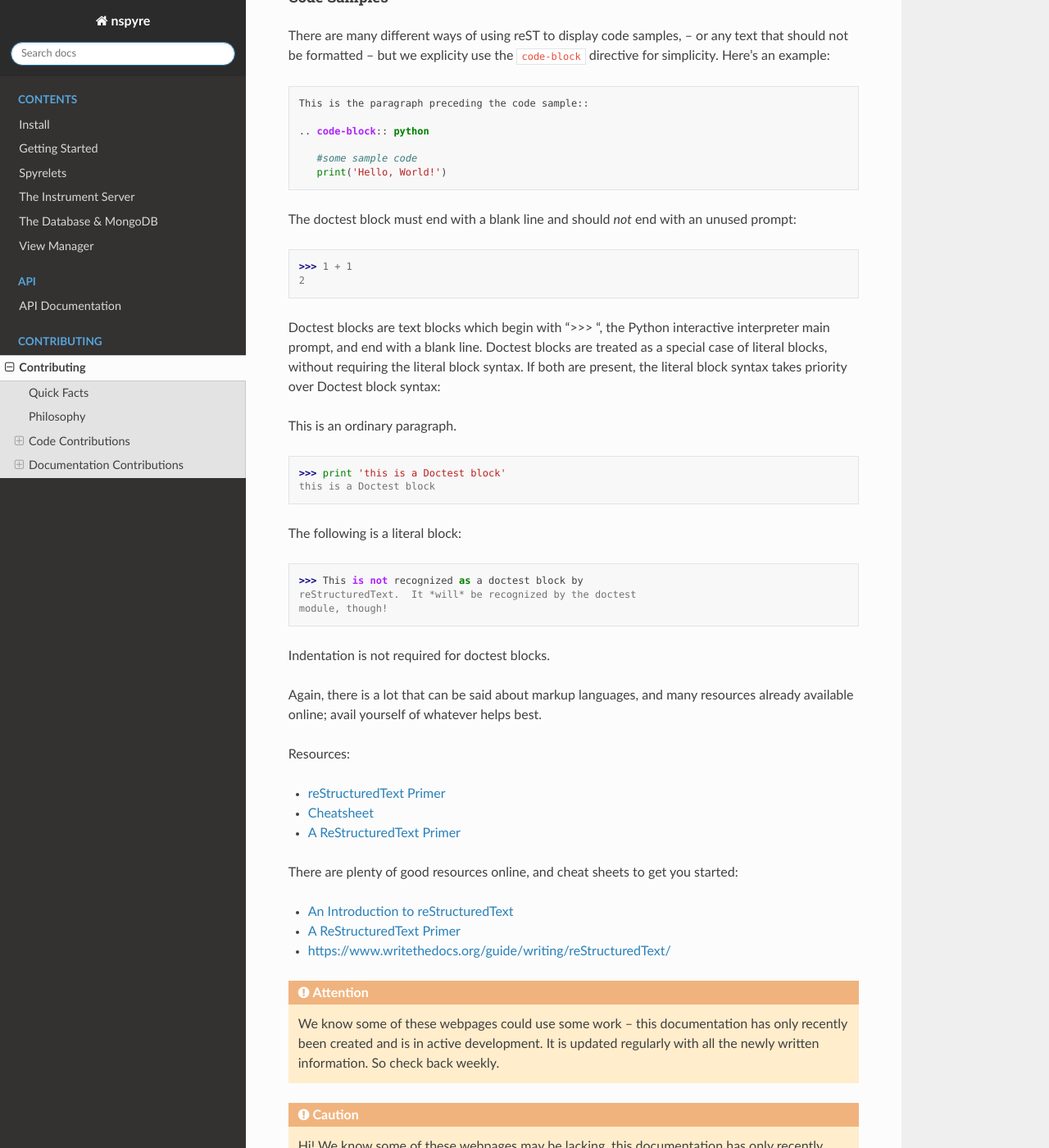
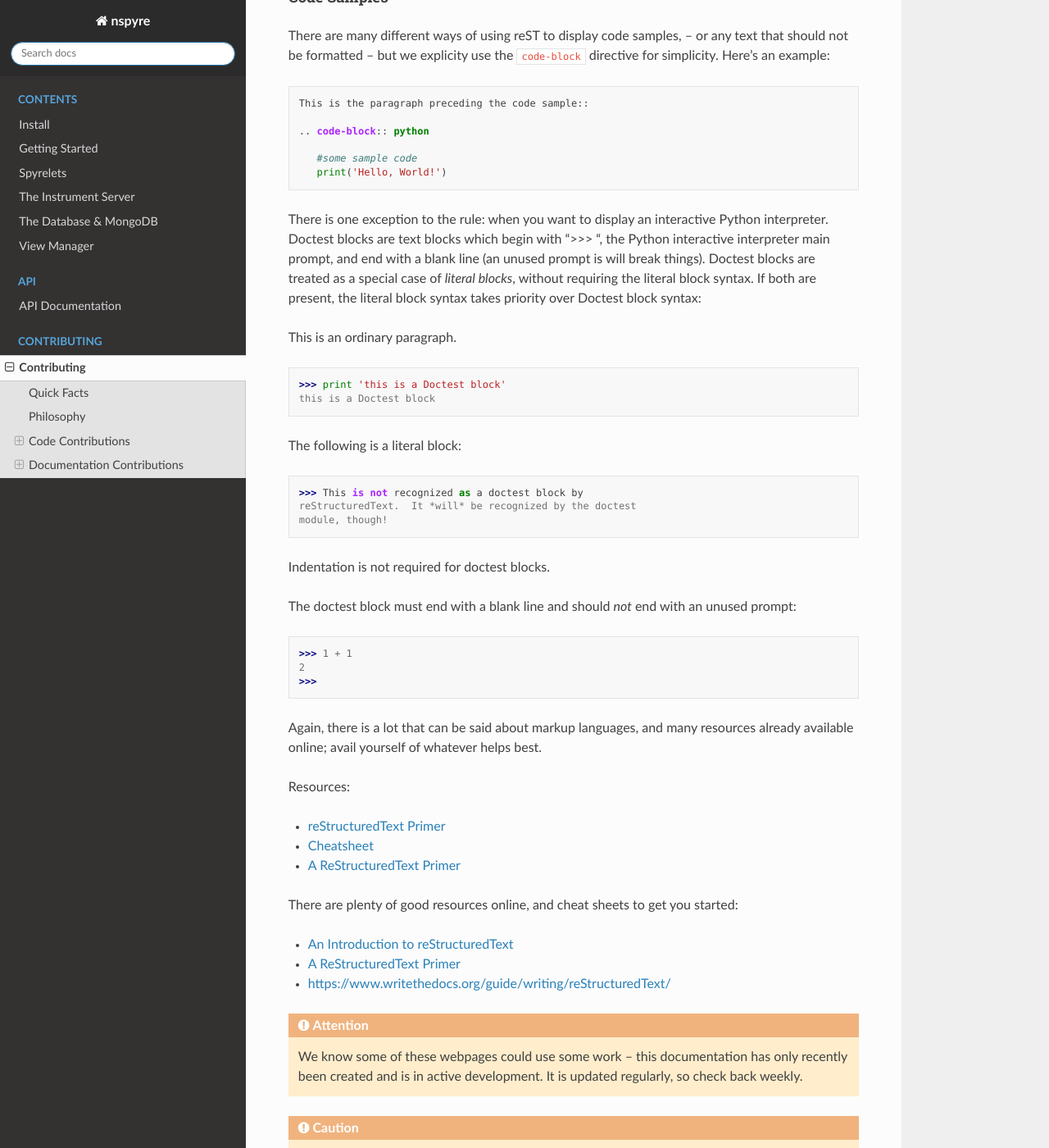
Before and after one commit to nspyre-org/nspyre, a Sphinx documentation site: the page built from docs/contributing.rst, in a window 1280 px wide and 1400 px high, scrolled down 9159 px. Shown: the whole window at 82% size. Built offline with Sphinx 7.4.7 and the Read the Docs theme 2.0.0, drawn with Linux system fonts in a browser that asks for light colours.

Commit message:
Update contributing.rst

```diff
--- a/docs/contributing.rst
+++ b/docs/contributing.rst
@@ -336,14 +336,7 @@ There are many different ways of using reST to display code samples, -- or any t
       #some sample code
       print('Hello, World!')
 
-The doctest block must end
-with a blank line and should *not* end with an unused prompt::
-
-    >>> 1 + 1
-    2
-
-
-Doctest blocks are text blocks which begin with ">>> ", the Python interactive interpreter main prompt, and end with a blank line. Doctest blocks are treated as a special case of literal blocks, without requiring the literal block syntax. If both are present, the literal block syntax takes priority over Doctest block syntax:
+There is one exception to the rule: when you want to display an interactive Python interpreter. Doctest blocks are text blocks which begin with ">>> ", the Python interactive interpreter main prompt, and end with a blank line (an unused prompt is will break things). Doctest blocks are treated as a special case of `literal blocks`, without requiring the literal block syntax. If both are present, the literal block syntax takes priority over Doctest block syntax:
 
 This is an ordinary paragraph.
 
@@ -358,9 +351,12 @@ The following is a literal block::
 Indentation is not required for doctest blocks.
 
 
+The doctest block must end
+with a blank line and should *not* end with an unused prompt::
 
-
-
+    >>> 1 + 1
+    2
+    >>>
 
 Again, there is a lot that can be said about markup languages, and many resources already available online; avail yourself of whatever helps best.
 
@@ -379,7 +375,7 @@ There are plenty of good resources online, and cheat sheets to get you started:
 
 .. attention::
 
-   We know some of these webpages could use some work -- this documentation has only recently been created and is in active development. It is updated regularly with all the newly written information. So check back weekly.
+   We know some of these webpages could use some work -- this documentation has only recently been created and is in active development. It is updated regularly, so check back weekly.
 
 .. caution::
 
```
